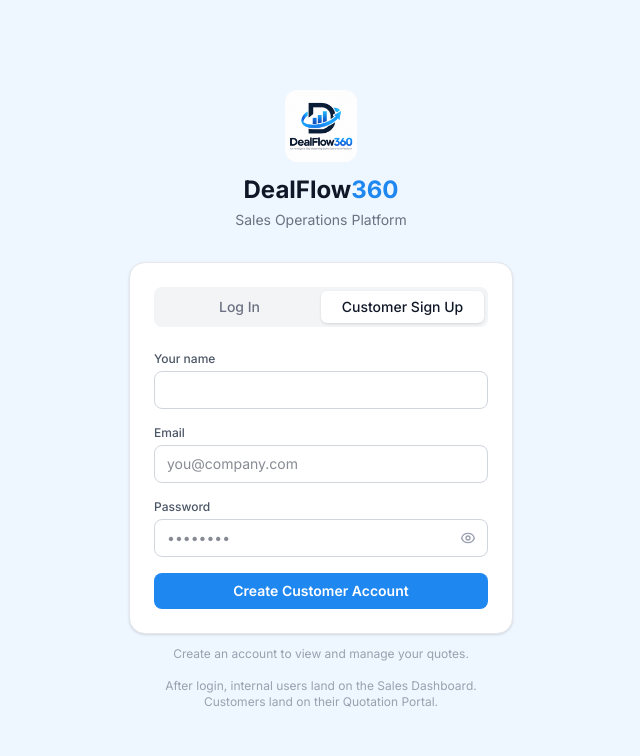
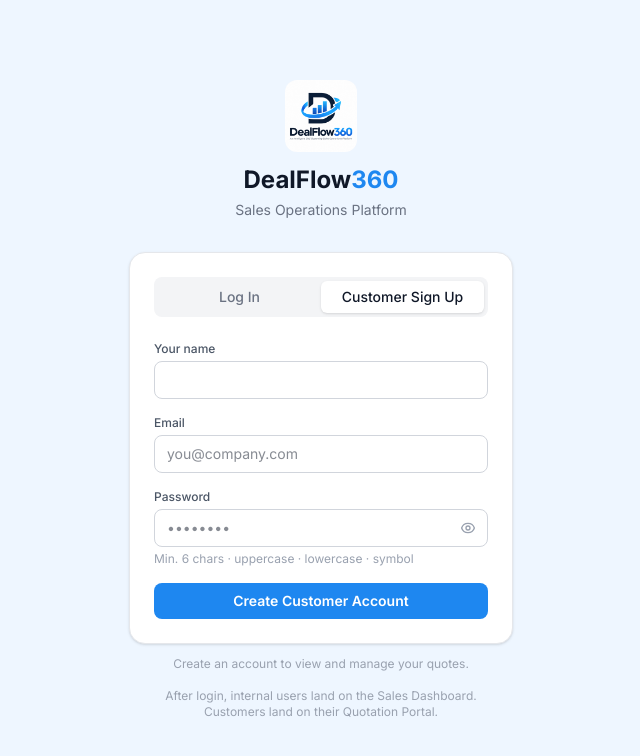
Before and after one commit to aarush-dhingra/DealFLow360---Team-551, a Next.js app in the folder frontend/: page / in a window 1280 px wide. Both pictures are taken after a click on the button "Customer Sign Up". Shown: the top 756 px of the page, without its empty margins (319-959 px from the left). Built offline with nearby package versions, Linux system fonts and the light colour scheme.

Commit message:
feat: show password requirements hint on customer signup form

```diff
--- a/frontend/app/page.tsx
+++ b/frontend/app/page.tsx
@@ -215,7 +215,10 @@ export default function LoginPage() {
                       {showPassword ? <EyeOff /> : <Eye />}
                     </button>
                   </div>
-                  {passErr && <p className="mt-1 text-xs text-red-500">{passErr}</p>}
+                  {passErr
+                    ? <p className="mt-1 text-xs text-red-500">{passErr}</p>
+                    : tab === 'customerSignup' && <p className="mt-1 text-xs text-gray-400">Min. 6 chars · uppercase · lowercase · symbol</p>
+                  }
                 </div>
                 <button type="submit" disabled={loading}
                   className="w-full bg-brand text-white py-2 rounded-lg text-sm font-semibold hover:bg-brand-dim transition-colors disabled:opacity-60">
```
